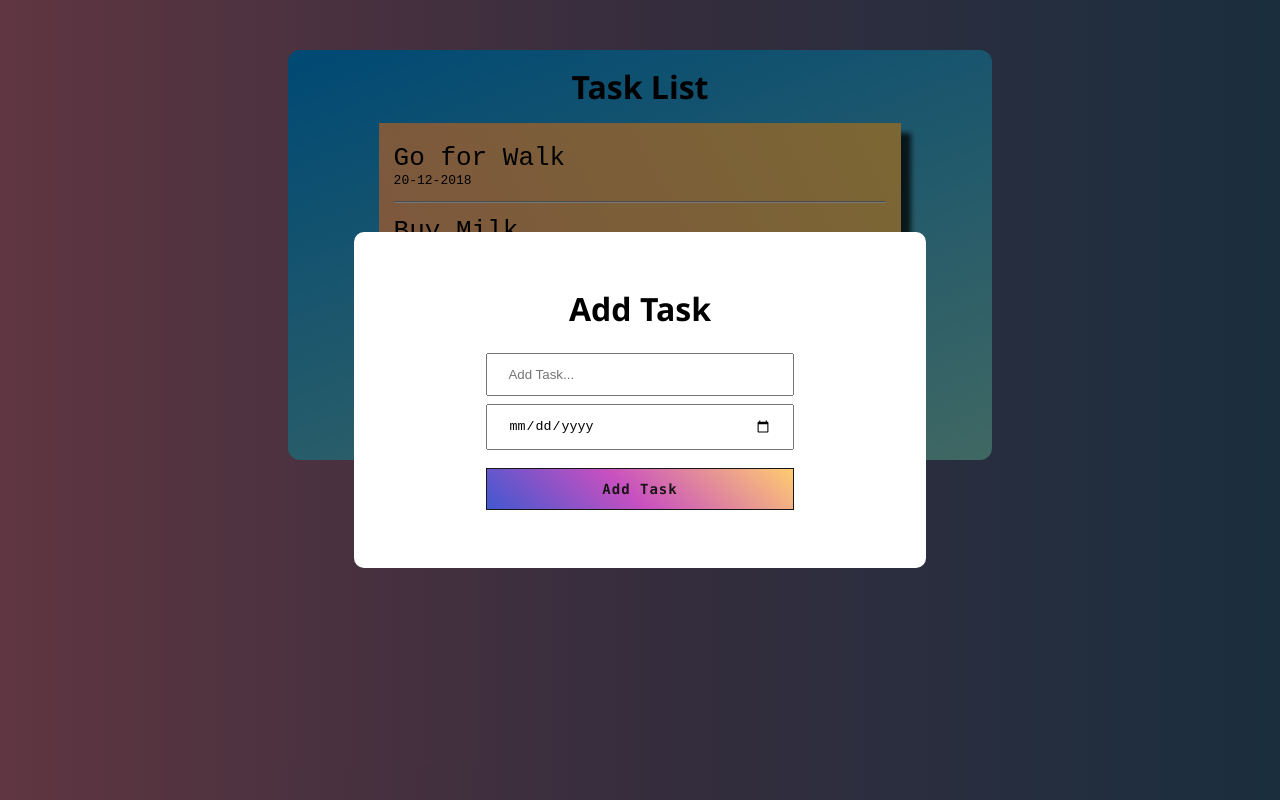
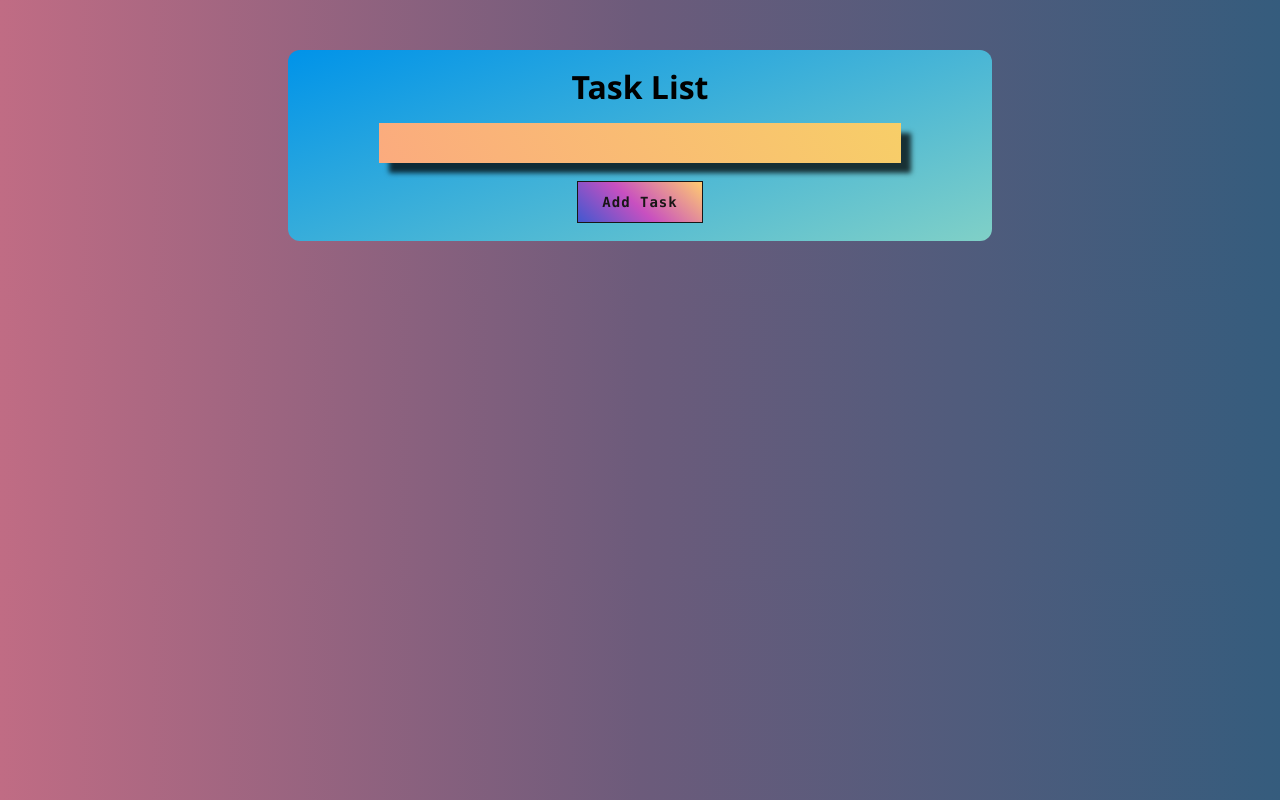
Before and after one commit to Ehteshamul-haque/add-task-todo, a React (Create React App) app: page / in a window 1280 px wide. Built offline with nearby package versions, Linux system fonts and the light colour scheme.

Commit message:
all logic part compete,everything is working fine

```diff
--- a/src/App.js
+++ b/src/App.js
@@ -5,16 +5,21 @@ import ListItem from "./ListItem";
 import Modal from "./Modal"
 function App() {
   const [listItem, setListItem] = useState([])
+  const [isShowing, setIsShowing] = useState(false)
+
   const listHandler = (list) => {
-    setListItem(prevMovies => ([...prevMovies, list]));
+    setListItem(prevList => ([...prevList, list]));
+    setIsShowing(false)
+  }
 
-    console.log(listItem)
+  const showModal = (show) => {
+    setIsShowing(show);
   }
 
   return (
     <>
-      <ListItem/>
-      <Modal listHandler={listHandler}/>
+      <ListItem listItem={listItem} showModal={showModal}/>
+      {isShowing && <Modal listHandler={listHandler}/>}
     </>
   );
 }
--- a/src/Button.js
+++ b/src/Button.js
@@ -1,7 +1,11 @@
 import React from 'react'
 import './Button.css'
-export default function Button() {
+export default function Button(props) {
+
     return (
-             <div className="addBtn">Add Task</div>
+             <div className="addBtn" onClick={(e) => {
+                e.preventDefault();
+                 props.showModal(true)
+                }}>Add Task</div>
     )
 }
--- a/src/InputForm.js
+++ b/src/InputForm.js
@@ -33,7 +33,10 @@ export default function InputForm(props) {
            <input type="date" name="Date"  value={date} onChange={(e) => setDate(e.target.value)}/>
          </div>
          <div className="submitBtn">
-           <input className="addBtn" type="submit" value="Add Task" onClick={() => props.listHandler(list)}/>
+           <input className="addBtn" type="submit" value="Add Task" onClick={(e) => {
+             e.preventDefault();
+             props.listHandler(list)}
+           }/>
          </div>
        </form>
        </div>
--- a/src/ListItem.js
+++ b/src/ListItem.js
@@ -2,35 +2,29 @@ import React from "react";
 import Button from "./Button";
 import './ListItem.css'
 export default function ListItem(props) {
-  const listOfItem = [
-    { name: "Go for Walk", date: "20-12-2018" },
-    { name: "Buy Milk", date: "20-12-2025" },
-    { name: "Buy Vegetables", date: "20-12-2021" }
-  ];
-
 
   return (
     <>
       <div id="container">
-      <div class="fixed-container"></div>
-      <div class="content-wrapper">
+      <div className="fixed-container"></div>
+      <div className="content-wrapper">
         <div className="heading">
           <h1>Task List</h1>
         </div>
         <div className="listItem">
-          {listOfItem.map((items) => {
+          {props.listItem.map((items) => {
             return (
-            <>
+            <div key={items.id}>
               <div className="listName">{items.name}</div>
               <div style={{ fontSize: "13px" }} className="listDate">
                 {items.date}
               </div>
               <hr/>
-            </>
+            </div>
             );
           })}
         </div>
-        <Button />
+        <Button showModal={props.showModal}/>
         </div>
         <div className="fixed-container"></div>
       </div>
```
